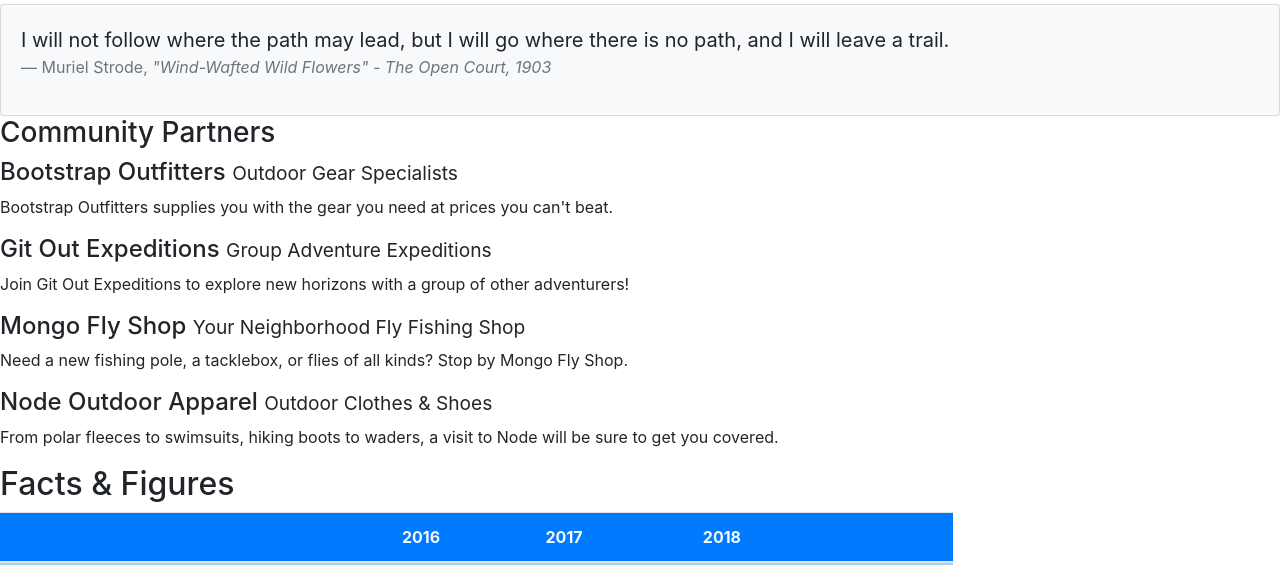
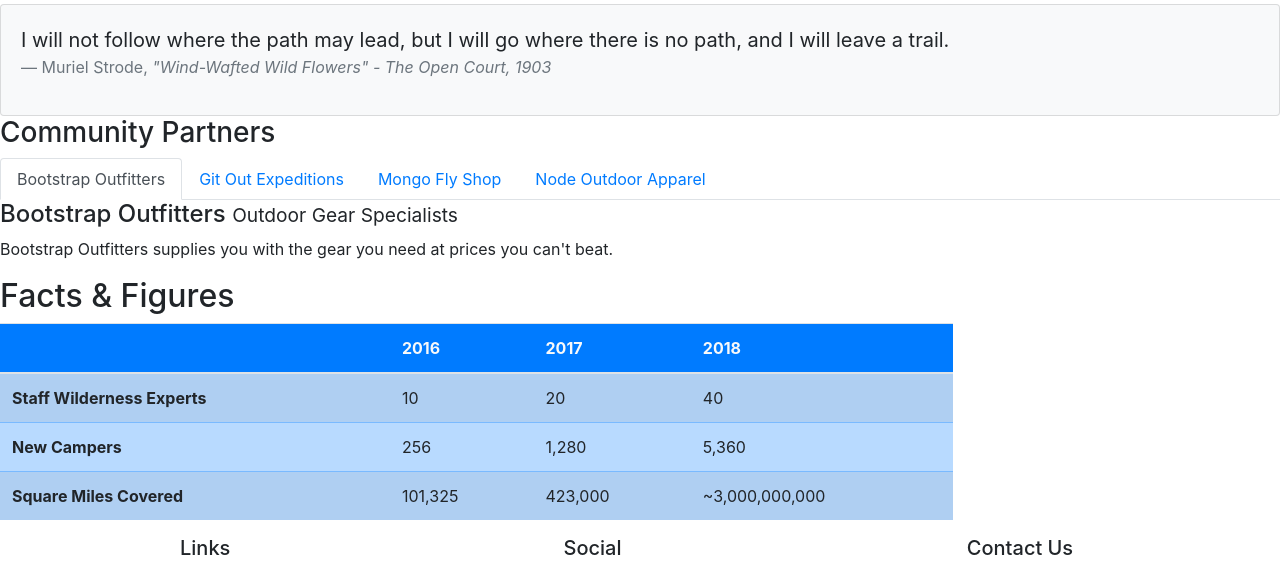
Before and after one commit to cynth-io/nucampsite, a website: page aboutus.html in a window 1280 px wide. Shown: the part 710-1275 px from the top of the page. Drawn offline with nearby package versions, Linux system fonts and the light colour scheme.

Commit message:
nav components and tabs

```diff
--- a/aboutus.html
+++ b/aboutus.html
@@ -50,7 +50,7 @@
                     <li class="nav-item"><a class="nav-link" href="index.html"><i class="fa fa-home fa-lg"></i> Home</a></li>
                     <li class="nav-item active"><a class="nav-link" href="#"><i class="fa fa-info fa-lg"></i> About</a></li>
                     <li class="nav-item"><a class="nav-link" href="#"><i class="fa fa-list fa-lg"></i> Sites</a></li>
-                    <li class="nav-item"><a class="nav-link" href="#"><i class="fa fa-address-card fa-lg"></i> Contact</a></li>
+                    <li class="nav-item"><a class="nav-link" href="contactus.html"><i class="fa fa-address-card fa-lg"></i> Contact</a></li>
                 </ul>
             </div>
         </div>
@@ -115,34 +115,30 @@
             <div class="row row-content">
             <div class="col">
                 <h3>Community Partners</h3>
-                <h4>
-                Bootstrap Outfitters <small>Outdoor Gear Specialists</small>
-                </h4>
-                <p class="d-none d-sm-block">
-                Bootstrap Outfitters supplies you with the gear you need at
-                prices you can't beat.
-                </p>
-                <h4>
-                Git Out Expeditions <small>Group Adventure Expeditions</small>
-                </h4>
-                <p class="d-none d-sm-block">
-                Join Git Out Expeditions to explore new horizons with a group of
-                other adventurers!
-                </p>
-                <h4>
-                Mongo Fly Shop <small>Your Neighborhood Fly Fishing Shop</small>
-                </h4>
-                <p class="d-none d-sm-block">
-                Need a new fishing pole, a tacklebox, or flies of all kinds?
-                Stop by Mongo Fly Shop.
-                </p>
-                <h4>
-                Node Outdoor Apparel <small>Outdoor Clothes & Shoes</small>
-                </h4>
-                <p class="d-none d-sm-block">
-                From polar fleeces to swimsuits, hiking boots to waders, a visit
-                to Node will be sure to get you covered.
-                </p>
+                <ul class="nav nav-tabs">
+                    <li class="nav-item"><a class="nav-link active" href="#bootstrap" role="tab" data-toggle="tab">Bootstrap Outfitters</a></li>
+                    <li class="nav-item"><a class="nav-link" href="#git" role="tab" data-toggle="tab">Git Out Expeditions</a></li>
+                    <li class="nav-item"> <a class="nav-link" href="#mongo" role="tab" data-toggle="tab">Mongo Fly Shop</a></li>
+                    <li class="nav-item"><a class="nav-link" href="#node" role="tab" data-toggle="tab">Node Outdoor Apparel</a></li>
+                </ul>
+                <div class="tab-content">
+                    <div role="tabpanel" class="tab-pane fade show active" id="bootstrap">
+                        <h4>Bootstrap Outfitters <small>Outdoor Gear Specialists</small></h4>
+                        <p class="d-none d-sm-block">Bootstrap Outfitters supplies you with the gear you need at prices you can't beat.</p>
+                    </div>
+                    <div role="tabpanel" class="tab-pane fade" id="git">
+                        <h4>Git Out Expeditions <small>Group Adventure Expeditions</small></h4>
+                        <p class="d-none d-sm-block">Join Git Out Expeditions to explore new horizons with a group of other adventurers!</p>
+                    </div>
+                    <div role="tabpanel" class="tab-pane fade" id="mongo">
+                        <h4>Mongo Fly Shop <small>Your Neighborhood Fly Fishing Shop.</small></h4>
+                        <p class="d-none d-sm-block">Need a new fishing pole, a tacklebox, or flies of all kinds? Stop by Mongo Fly Shop.</p>
+                    </div>
+                    <div role="tabpanel" class="tab-pane fade" id="node">
+                        <h4>Node Outdoor Apparel <small>Outdoor Clothes & Shoes</small></h4>
+                        <p class="d-none d-sm-block">From polar fleeces to swimsuits, hiking boots to waders, a visit to Node will be sure to get you covered.</p>
+                    </div>
+                </div>
             </div>
         </div>
         <div class="row row-content">
@@ -205,6 +201,7 @@
                 <a class="btn btn-social-icon btn-google" href="http://youtube.com/"><i class="fa fa-youtube"></i></a>
             </div>
             <div class="col-sm-4 text-center">
+                <h5>Contact Us</h5>
                 <a role="button" class="btn btn-link" href="tel:+12065551234"><i class="fa fa-phone"></i> 1-206-555-1234</a><br />
                 <a role="button" class="btn btn-link" href="mailto:campsites@nucamp.co"><i class="fa fa-envelope-o"></i> campsites@nucamp.co</a>
             </div>
--- a/css/styles.css
+++ b/css/styles.css
@@ -1,3 +1,14 @@
+.navbar {
+    background-color: #901CAD;
+}
+
+.jumbotron {
+    margin: 0;
+    padding: 30px;
+    background-image: linear-gradient(to right, #5637DD, #3046C5, #60106B);
+    color: white;
+}
+
 body {
     font-family: "Open Sans", sans-serif;
 }
@@ -14,15 +25,10 @@ header h2 {
     color: #CEC8FF;
 }
 
-.navbar {
-    background-color: #901CAD;
-}
-
-.jumbotron {
-    margin: 0;
-    padding: 30px;
-    background-image: linear-gradient(to right, #5637DD, #3046C5, #60106B);
-    color: white;
+.tab-content {
+    border: 1px solid #DDD;
+    border-top: none;
+    padding: 10px;
 }
 
 .row-content {
```
